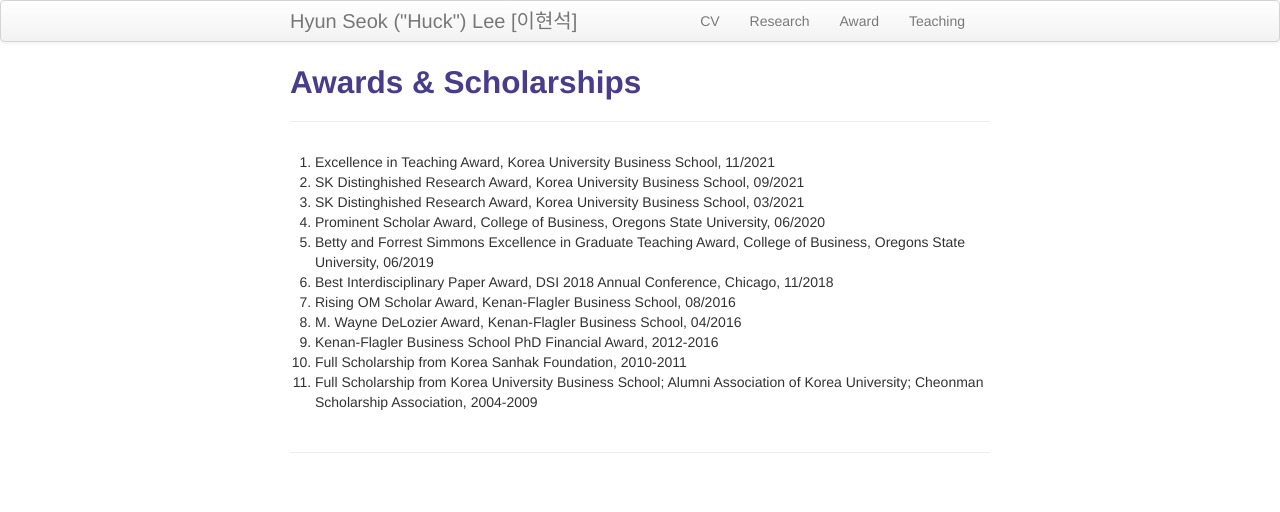
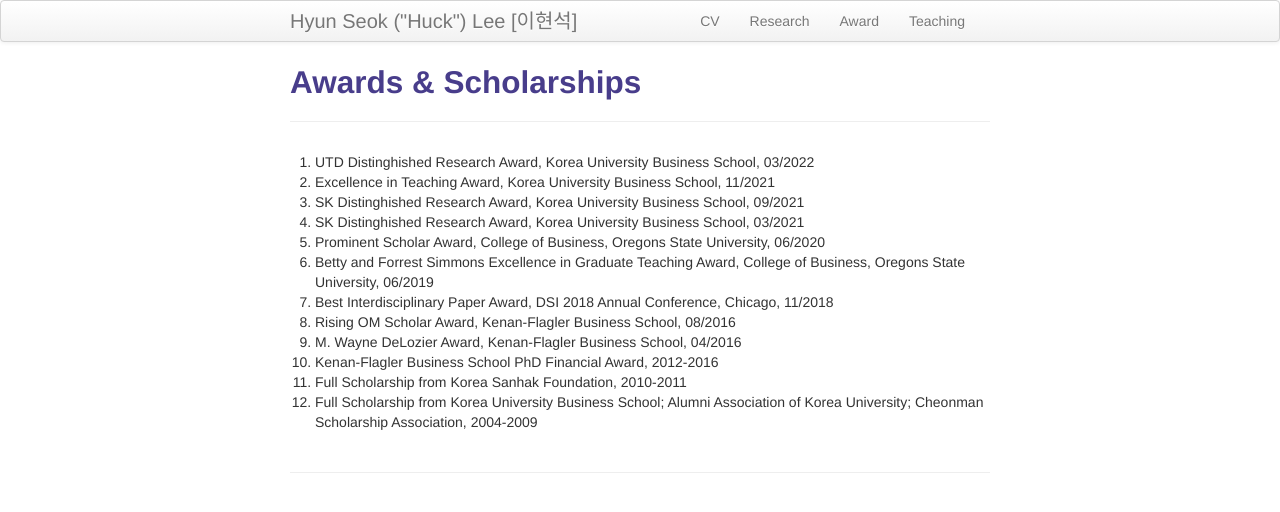
Before and after one commit to lordya2/lordya2.github.io, a Jekyll site: the page built from pages/award.md, in a window 1280 px wide. Shown: the top 512 px of the page. Built offline with Jekyll 4.4.1, drawn with Linux system fonts in a browser that asks for light colours.

Commit message:
Update award.md

```diff
--- a/pages/award.md
+++ b/pages/award.md
@@ -6,17 +6,18 @@ description: Hyun Seok ("Huck") Lee's Awards
 
 
 <!-- ### <u>Awards </u>-->
-1. Excellence in Teaching Award, Korea University Business School, 11/2021
-2. SK Distinghished Research Award, Korea University Business School, 09/2021
-3. SK Distinghished Research Award, Korea University Business School, 03/2021
-4. Prominent Scholar Award, College of Business, Oregons State University, 06/2020
-5. Betty and Forrest Simmons Excellence in Graduate Teaching Award, College of Business, Oregons State University, 06/2019
-6. Best Interdisciplinary Paper Award, DSI 2018 Annual Conference, Chicago, 11/2018
-7. Rising OM Scholar Award, Kenan-Flagler Business School, 08/2016
-8. M. Wayne DeLozier Award, Kenan-Flagler Business School, 04/2016
-9. Kenan-Flagler Business School PhD Financial Award, 2012-2016
-10. Full Scholarship from Korea Sanhak Foundation, 2010-2011
-11. Full Scholarship from Korea University Business School; Alumni Association of Korea University; Cheonman Scholarship Association, 2004-2009
+1. UTD Distinghished Research Award, Korea University Business School, 03/2022
+2. Excellence in Teaching Award, Korea University Business School, 11/2021
+3. SK Distinghished Research Award, Korea University Business School, 09/2021
+4. SK Distinghished Research Award, Korea University Business School, 03/2021
+5. Prominent Scholar Award, College of Business, Oregons State University, 06/2020
+6. Betty and Forrest Simmons Excellence in Graduate Teaching Award, College of Business, Oregons State University, 06/2019
+7. Best Interdisciplinary Paper Award, DSI 2018 Annual Conference, Chicago, 11/2018
+8. Rising OM Scholar Award, Kenan-Flagler Business School, 08/2016
+9. M. Wayne DeLozier Award, Kenan-Flagler Business School, 04/2016
+10. Kenan-Flagler Business School PhD Financial Award, 2012-2016
+11. Full Scholarship from Korea Sanhak Foundation, 2010-2011
+12. Full Scholarship from Korea University Business School; Alumni Association of Korea University; Cheonman Scholarship Association, 2004-2009
 
 <!--
 [click here for the most recent version of the paper]({{ BASE_PATH}}/pages/working_papers/sample-working-paper.pdf)
```
